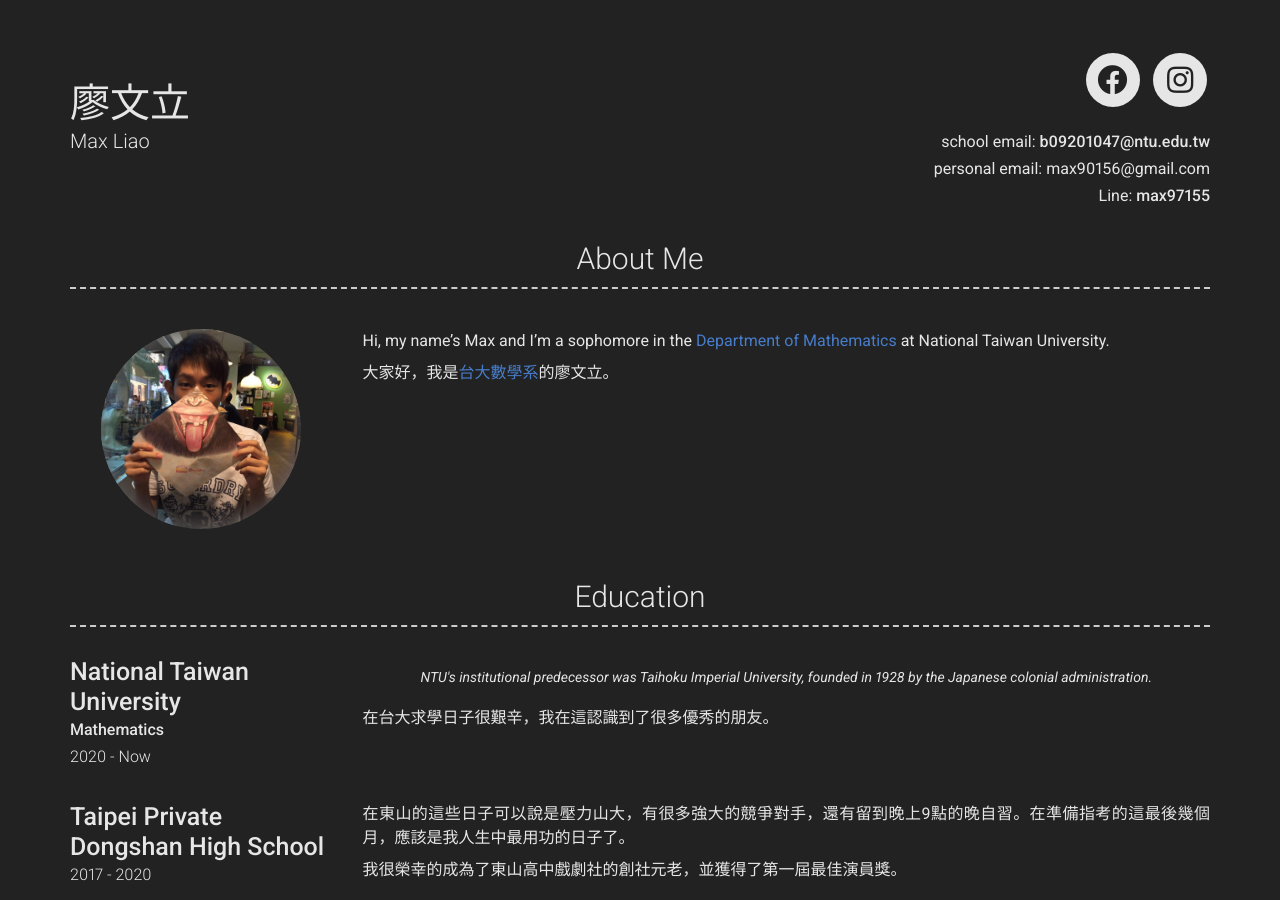
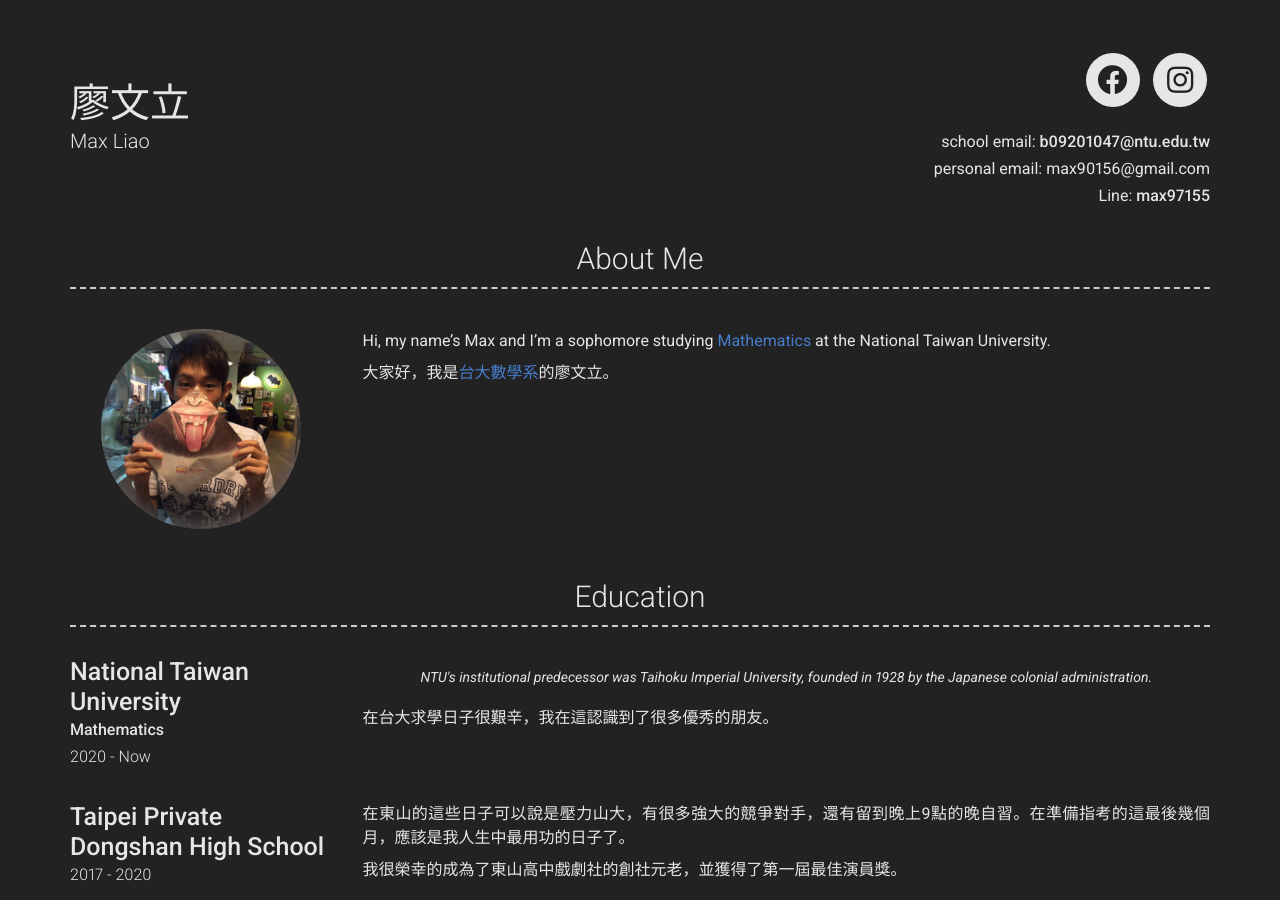
Before and after one commit to max90156/test-website, a Jekyll site: the page built from index.md, in a window 1280 px wide and 900 px high. Built offline with Jekyll 4.4.1, drawn with Linux system fonts in a browser that asks for light colours; nearby versions of some CDN libraries.

Commit message:
Update _config.yml

```diff
--- a/_config.yml
+++ b/_config.yml
@@ -52,7 +52,7 @@ instagram_username: liao_maxieee
 # about_title: About Me (Use this to override about section title)
 about_profile_image: my_photo.jpg
 about_content: | # this will include new lines to allow paragraphs
-  Hi, my name's Max and I'm a sophomore in the [Department of Mathematics](http://www.math.ntu.edu.tw/) at National Taiwan University.
+  Hi, my name's Max and I'm a sophomore studying [Mathematics](http://www.math.ntu.edu.tw/) at the National Taiwan University.
 
   大家好，我是[台大數學系](http://www.math.ntu.edu.tw/)的廖文立。
 
```
